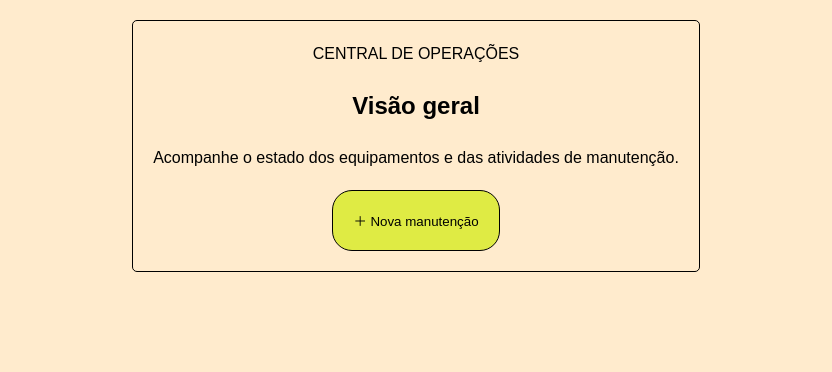
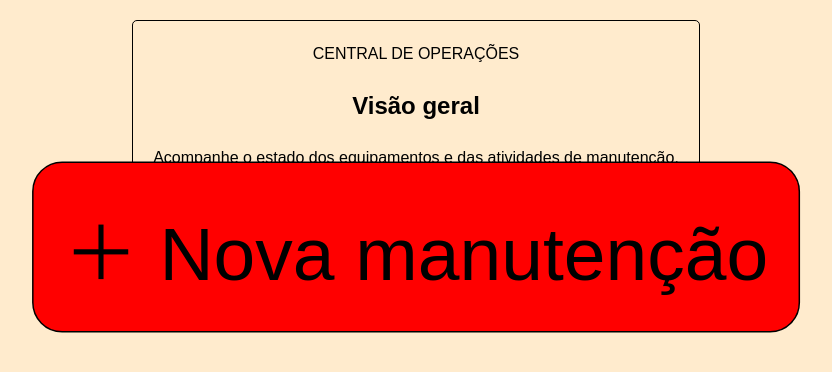
Before and after one commit to manuelavianasenai-creator/calculadora, a plain HTML site: page aula.html in a window 1280 px wide. In both pictures the pointer is over the button 639 px from the left and 220 px from the top of the page. Shown: the whole page, without its empty margins (224-1056 px from the left). Drawn offline with Linux system fonts and the light colour scheme.

Commit message:
botao 0.2

```diff
--- a/style_aula.css
+++ b/style_aula.css
@@ -32,7 +32,14 @@ body {
     transition: transform 0,1s ease, background-color 0.1 ease;
 }
 
+.button:hover{
+    background-color: red;
+    font-size: 50px;
+    transform: scale(1.5);
+}
+
 .button:active {
     transform: scale(0.95);
+    font-size: 16px;
     background-color: #c9d636;
 }
```
